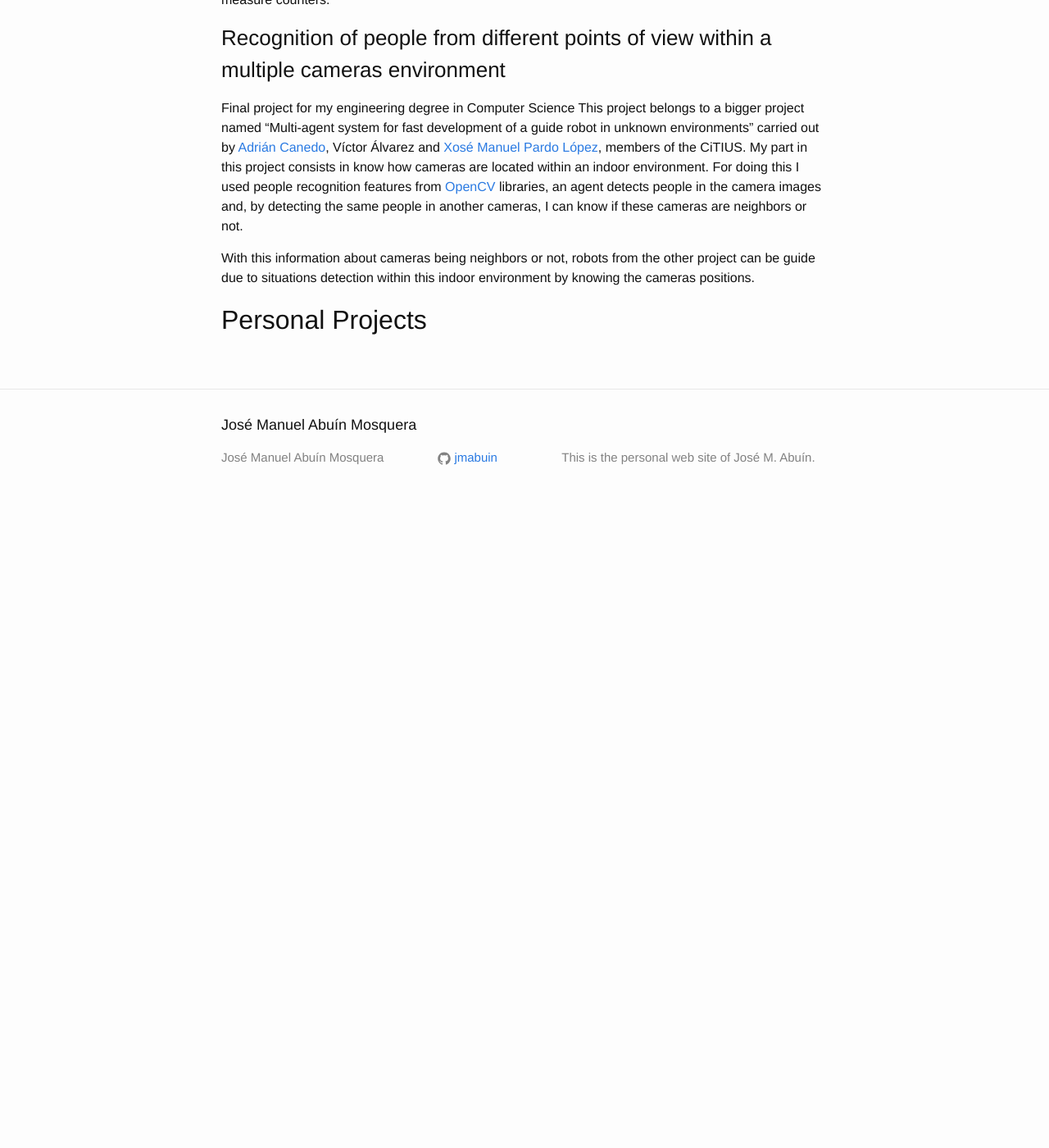
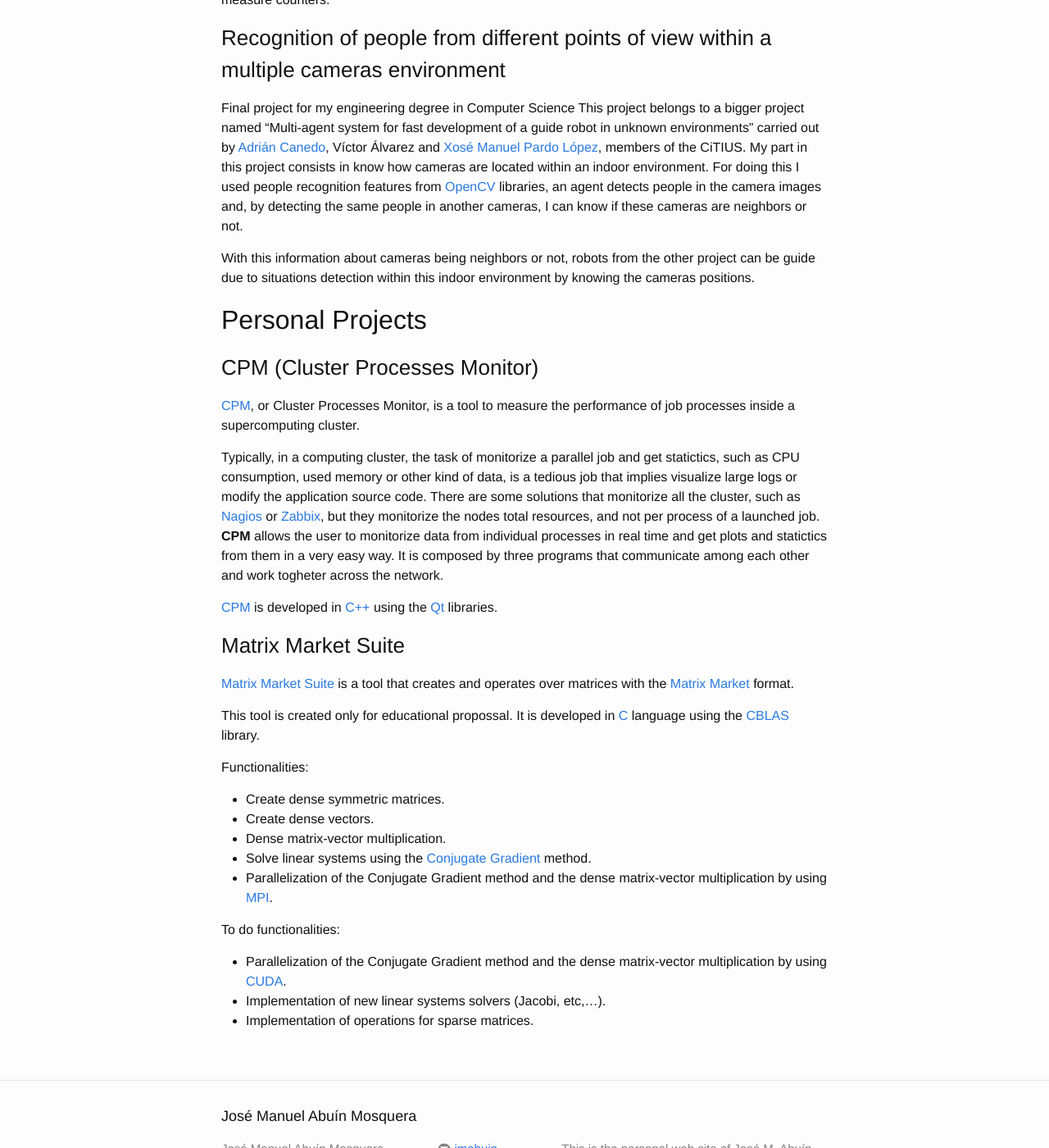
Before and after one commit to jmabuin/jmabuin.github.io, a Jekyll site: the page built from projects.md, in a window 1280 px wide and 1400 px high, scrolled down 1355 px. Shown: the whole window at 82% size. Built offline with Jekyll 4.4.1, drawn with Linux system fonts in a browser that asks for light colours; before the commit the page ends 1985 px from its top, so only the background shows below that.

Commit message:
Personal projects updated

```diff
--- a/projects.md
+++ b/projects.md
@@ -49,3 +49,31 @@
 With this information about cameras being neighbors or not, robots from the other project can be guide due to situations detection within this indoor environment by knowing the cameras positions.
 
 ## <a name="personal"></a>Personal Projects ##
+
+### CPM (Cluster Processes Monitor) ###
+
+[CPM](https://github.com/jmabuin/CPM){:target="_blank"}, or Cluster Processes Monitor, is a tool to measure the performance of job processes inside a supercomputing cluster.
+
+Typically, in a computing cluster, the task of monitorize a parallel job and get statictics, such as CPU consumption, used memory or other kind of data, is a tedious job that implies visualize large logs or modify the application source code. There are some solutions that monitorize all the cluster, such as [Nagios](https://www.nagios.org/){:target="_blank"} or [Zabbix](http://www.zabbix.com/){:target="_blank"}, but they monitorize the nodes total resources, and not per process of a launched job. **CPM** allows the user to monitorize data from individual processes in real time and get plots and statictics from them in a very easy way. It is composed by three programs that communicate among each other and work togheter across the network.
+
+[CPM](https://github.com/jmabuin/CPM){:target="_blank"} is developed in [C++](https://en.wikipedia.org/wiki/C%2B%2B){:target="_blank"} using the [Qt](https://en.wikipedia.org/wiki/Qt_%28software%29){:target="_blank"} libraries.
+
+### Matrix Market Suite ###
+
+[Matrix Market Suite](https://github.com/jmabuin/matrix-market-suite){:target="_blank"} is a tool that creates and operates over matrices with the [Matrix Market](math.nist.gov/MatrixMarket/){:target="_blank"}  format.
+
+This tool is created only for educational propossal. It is developed in [C](https://en.wikipedia.org/wiki/C_%28programming_language%29){:target="_blank"} language using the [CBLAS](https://en.wikipedia.org/wiki/Basic_Linear_Algebra_Subprograms){:target="_blank"} library.
+
+Functionalities:
+
+- Create dense symmetric matrices.
+- Create dense vectors.
+- Dense matrix-vector multiplication.
+- Solve linear systems using the [Conjugate Gradient](https://en.wikipedia.org/wiki/Conjugate_gradient_method){:target="_blank"} method.
+- Parallelization of the Conjugate Gradient method and the dense matrix-vector multiplication by using [MPI](https://en.wikipedia.org/wiki/Message_Passing_Interface){:target="_blank"}.
+
+To do functionalities:
+
+- Parallelization of the Conjugate Gradient method and the dense matrix-vector multiplication by using [CUDA](https://en.wikipedia.org/wiki/CUDA){:target="_blank"}.
+- Implementation of new linear systems solvers (Jacobi, etc,...).
+- Implementation of operations for sparse matrices.
```
